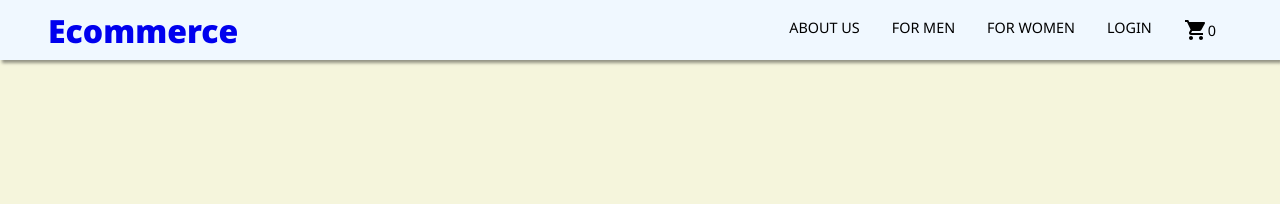
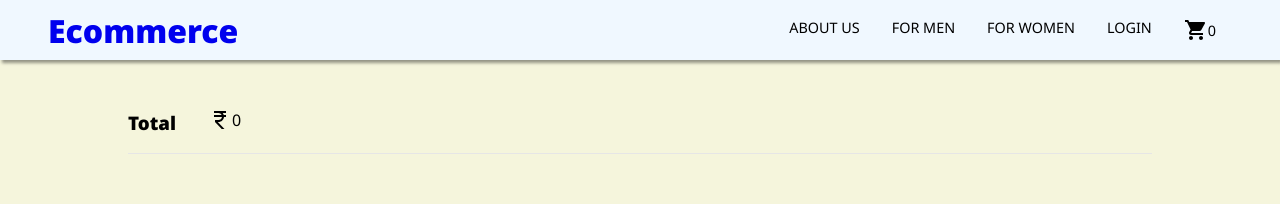
Before and after one commit to rohitjainfsl/ecommerce-react-routing-context, a React (Vite) app: page /cart in a window 1280 px wide. Shown: the top 204 px of the page. Built offline with nearby package versions, Linux system fonts and the light colour scheme.

Commit message:
worked in the cart component

```diff
--- a/src/ecommerce/Cart.jsx
+++ b/src/ecommerce/Cart.jsx
@@ -1,10 +1,11 @@
-import React, { useContext, useEffect } from "react";
+import { useContext, useEffect, useState } from "react";
 import { ecomContext } from "./Main";
+import CartItem from "./CartItem";
 import CurrencyRupeeIcon from "@mui/icons-material/CurrencyRupee";
-import RemoveShoppingCartIcon from "@mui/icons-material/RemoveShoppingCart";
 
 function Cart() {
-  const { cart, setCart } = useContext(ecomContext);
+  const { cart } = useContext(ecomContext);
+  const [cartTotal, setCartTotal] = useState(0);
 
   useEffect(() => {
     if (localStorage.getItem("storedCart")) {
@@ -16,40 +17,28 @@ function Cart() {
     }
   }, [cart]);
 
-  function removeFromCart(e, item) {
-    e.preventDefault();
-    setCart(
-      cart.filter((cartItem) => {
-        return cartItem.id !== item.id;
-      })
-    );
-  }
+
+
+  useEffect(() => {
+    let total = 0;
+    cart.forEach((cartItem) => (total += cartItem.price));
+    setCartTotal(total);
+  }, [cart]);
 
   return (
     <>
       <div className="display-cart">
         {cart.map((item, index) => {
-          return (
-            <div key={index} className="cart-item">
-              <div className="left">
-                <img src={item.image} alt="" />
-              </div>
-              <div className="right">
-                <h4>{item.title}</h4>
-                <p className="price">
-                  <CurrencyRupeeIcon /> <span>{item.price}</span>
-                </p>
-                <a
-                  href=""
-                  className="cart"
-                  onClick={(e) => removeFromCart(e, item)}
-                >
-                  Remove From <RemoveShoppingCartIcon />
-                </a>
-              </div>
-            </div>
-          );
+          return <CartItem className="cart-item" key={index} item={item} />;
         })}
+        <div className="cart-total">
+          <div className="left">
+            <h3>Total</h3>
+          </div>
+          <div className="right">
+            <h4><CurrencyRupeeIcon /> <span>{cartTotal}</span></h4>
+          </div>
+        </div>
       </div>
     </>
   );
--- /dev/null
+++ b/src/ecommerce/CartItem.jsx
@@ -0,0 +1,26 @@
+/* eslint-disable react/prop-types */
+import CurrencyRupeeIcon from "@mui/icons-material/CurrencyRupee";
+import RemoveShoppingCartIcon from "@mui/icons-material/RemoveShoppingCart";
+import { useContext } from "react";
+import { ecomContext } from "./Main";
+
+function CartItem({ item }) {
+  const { removeFromCart } = useContext(ecomContext);
+  return (
+    <div className="cart-item">
+      <div className="left">
+        <img src={item.image} alt="" />
+      </div>
+      <div className="right">
+        <h4>{item.title}</h4>
+        <p className="price">
+          <CurrencyRupeeIcon /> <span>{item.price}</span>
+        </p>
+        <a href="" className="cart" onClick={(e) => removeFromCart(e, item)}>
+          Remove From <RemoveShoppingCartIcon />
+        </a>
+      </div>
+    </div>
+  );
+}
+export default CartItem;
--- a/src/ecommerce/Main.jsx
+++ b/src/ecommerce/Main.jsx
@@ -15,8 +15,17 @@ function Main() {
       : []
   );
 
+  function removeFromCart(e, item) {
+    e.preventDefault();
+    setCart(
+      cart.filter((cartItem) => {
+        return cartItem.id !== item.id;
+      })
+    );
+  }
+
   return (
-    <ecomContext.Provider value={{ cart, setCart }}>
+    <ecomContext.Provider value={{ cart, setCart, removeFromCart }}>
       <BrowserRouter>
         <Header />
         <Routes>
--- a/src/ecommerce/ecommerce.css
+++ b/src/ecommerce/ecommerce.css
@@ -110,14 +110,15 @@ nav ul a {
   margin-left: auto;
   margin-right: auto;
 }
-.cart-item {
+.cart-item,
+.cart-total {
   display: flex;
   align-items: center;
   margin-bottom: 1rem;
   padding-bottom: 1rem;
   border-bottom: 1px solid #e6e6e6;
 }
-.cart-item .left {
+.cart-item .left, .cart-total .left {
   margin-right: 2rem;
 }
 .cart-item .left img {
@@ -127,10 +128,10 @@ nav ul a {
   border: 2px solid #e6e6e6;
   mix-blend-mode: multiply;
 }
-.cart-item .right {
+.cart-item .right, .cart-total .right {
   width: 50%;
 }
-.cart-item .right .price {
+.cart-item .right .price, .cart-total .right h4 {
   display: inline-flex;
   align-items: center;
 }
@@ -176,10 +177,10 @@ nav ul a {
   }
 }
 @media all and (max-width: 500px) {
-  .products{
+  .products {
     gap: 10px;
   }
-  .product{
+  .product {
     margin-left: 0;
     margin-right: 0;
   }
```
